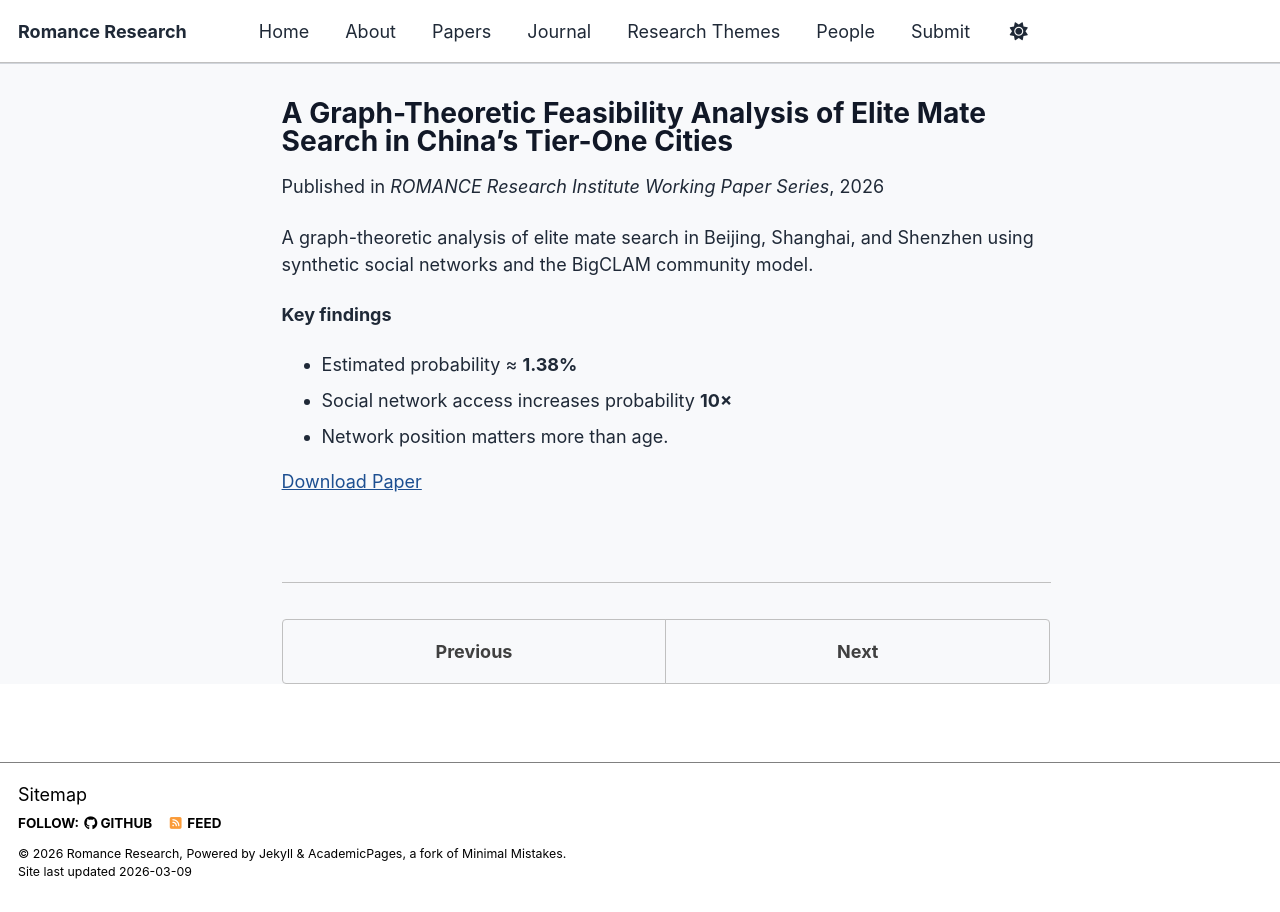
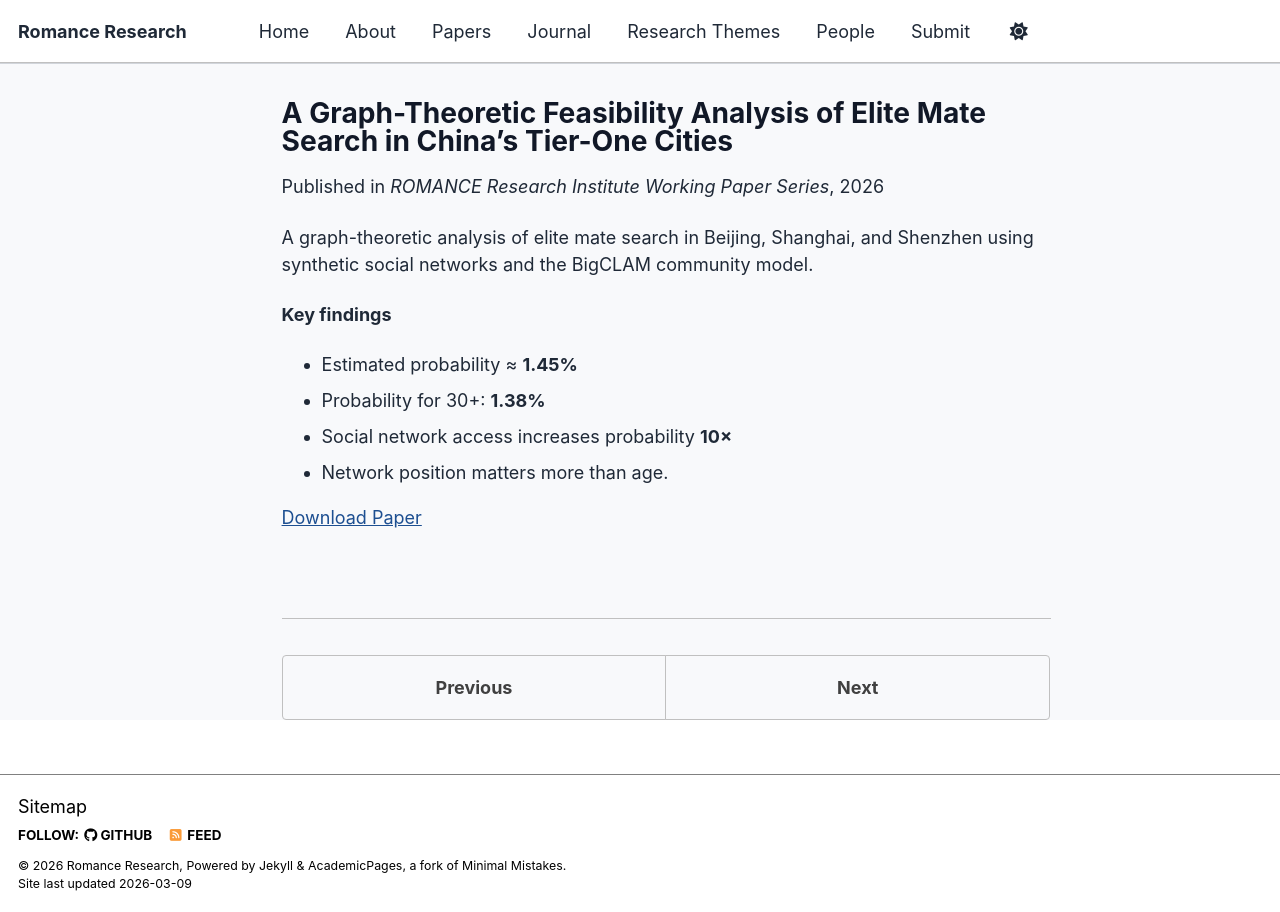
Before and after one commit to romanceresearch/romanceresearch.github.io, a Jekyll site: the page built from _publications/2026-985-mate-search.md, in a window 1280 px wide. Built offline with Jekyll 4.4.1, drawn with Linux system fonts in a browser that asks for light colours; a script bundle is joined from its source files by our own code; library files that are not in the unit come from our copies.

Commit message:
Update 2026-985-mate-search.md

```diff
--- a/_publications/2026-985-mate-search.md
+++ b/_publications/2026-985-mate-search.md
@@ -11,7 +11,8 @@ A graph-theoretic analysis of elite mate search in Beijing, Shanghai, and Shenzh
 
 **Key findings**
 
-- Estimated probability ≈ **1.38%**
+- Estimated probability ≈ **1.45%**
+- Probability for 30+: **1.38%**
 - Social network access increases probability **10×**
 - Network position matters more than age.
 
```
